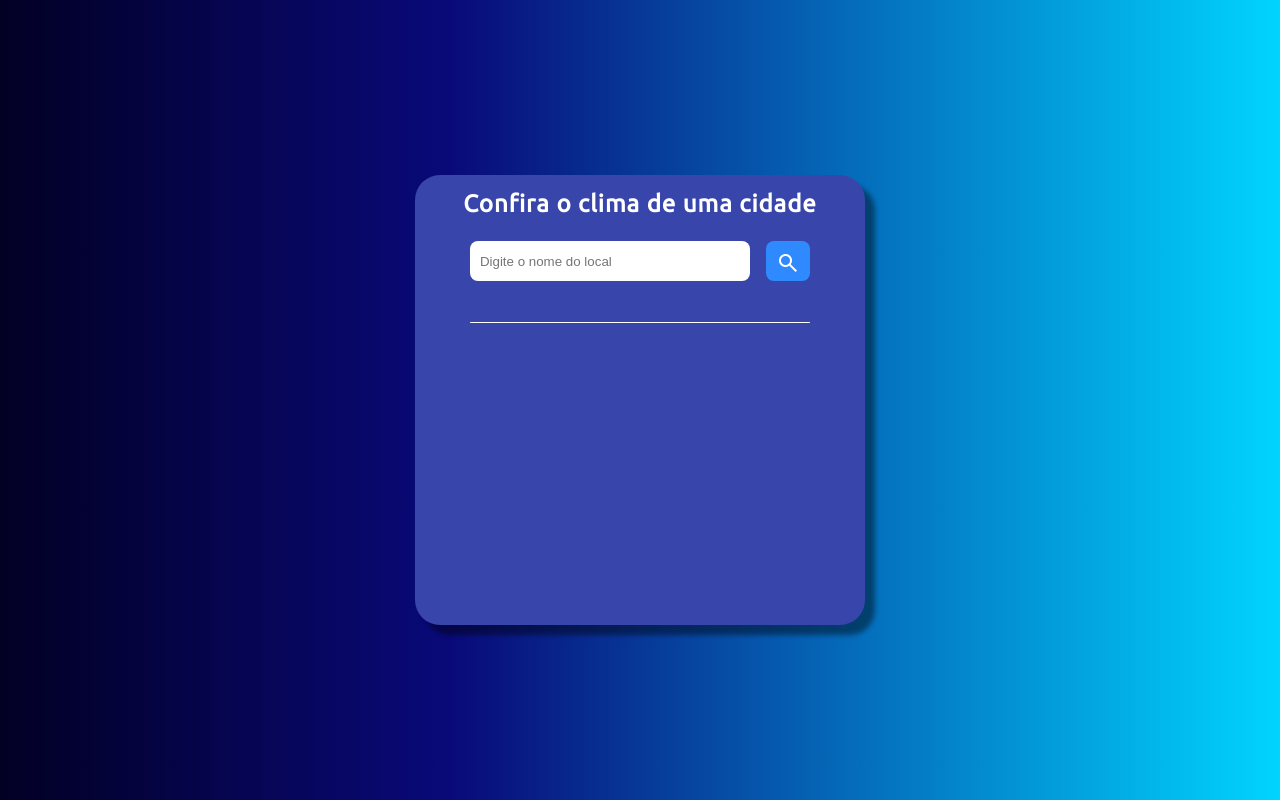
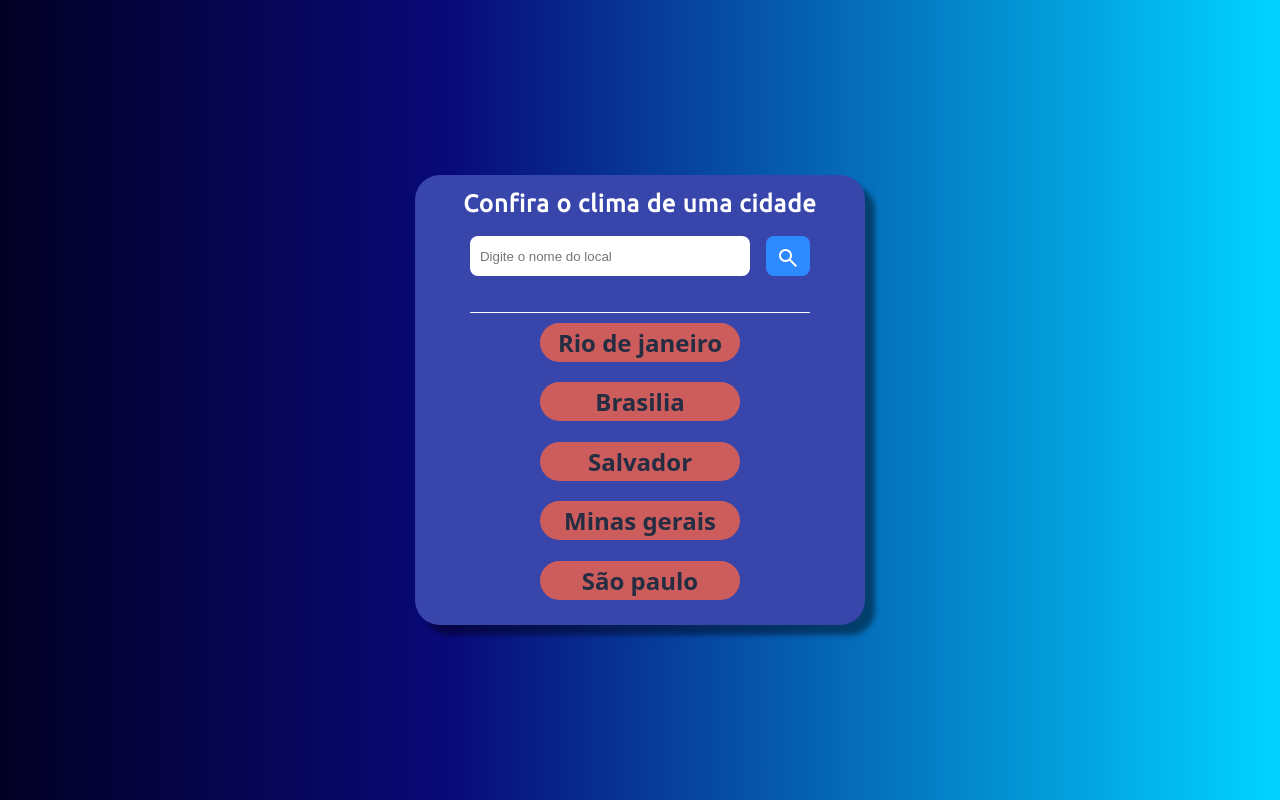
Before and after one commit to nicolas00000/weather-app, a plain HTML site: page index.html in a window 1280 px wide. Drawn offline with nearby package versions, Linux system fonts and the light colour scheme; a web font is replaced by a local one.

Commit message:
add sugestion

```diff
--- a/index.html
+++ b/index.html
@@ -25,6 +25,20 @@
             <br>
 
             <div class="divisoria "></div>
+
+
+            <div class="sugestoes">
+                <h2 onclick="sugestion('Rio de janeiro')">Rio de janeiro</h2>
+                <h2 onclick="sugestion('Brasilia')">Brasilia</h2>
+                <h2 onclick="sugestion('Salvador')">Salvador</h2>
+                <h2 onclick="sugestion('Minas gerais')">Minas gerais</h2>
+                <h2 onclick="sugestion('sao paulo')">São paulo</h2>
+            </div>
+
+
+
+
+
 
             <div class="informacoes hide">
 
--- a/script.js
+++ b/script.js
@@ -26,6 +26,7 @@ function dataApi(city){
 }
 
 function renderizar(dados){
+    document.querySelector(".sugestoes").classList.add("hide")
     document.body.style.backgroundImage = `url("${apiUnsplash + dados.data.name}")`;
     nameCity.innerHTML = dados.data.name
     temp.innerHTML = parseInt(dados.data.main.temp) + "°C"
@@ -37,6 +38,11 @@ function renderizar(dados){
         `http://openweathermap.org/img/wn/${dados.data.weather[0].icon}.png`
     );
     document.querySelector(".informacoes").classList.remove("hide")
+}
+
+function sugestion(element){
+    const url = `https://api.openweathermap.org/data/2.5/weather?q=${element}&units=metric&appid=${apiKey}&lang=pt_br`
+    axios.get(url).then(renderizar)
 }
 
 
--- a/style.css
+++ b/style.css
@@ -33,6 +33,25 @@ box-shadow: 10px 10px 5px 0px rgba(0,0,0,0.42);
     display: none !important;
 }
 
+.sugestoes{
+    height: 100%;
+    display: flex;
+    flex: di;
+    flex-direction: column;
+    align-items: center;
+    justify-content: space-around;
+}
+
+.sugestoes h2{
+    background: indianred;
+    width: 200px;
+    text-align: center;
+    border-radius: 25px;
+    padding: 3px;
+    color: rgb(36, 45, 66);
+    cursor: pointer;
+    font-family: system-ui, -apple-system, BlinkMacSystemFont, 'Segoe UI', Roboto, Oxygen, Ubuntu, Cantarell, 'Open Sans', 'Helvetica Neue', sans-serif;
+}
 .box{
     width: 90%;
     display: flex;
@@ -132,6 +151,7 @@ i {
     font-size: 4rem;
     color: white;
     font-weight: bold;
+    font-family: system-ui, -apple-system, BlinkMacSystemFont, 'Segoe UI', Roboto, Oxygen, Ubuntu, Cantarell, 'Open Sans', 'Helvetica Neue', sans-serif;
 }
 .temp-information{
     display: flex;
```
